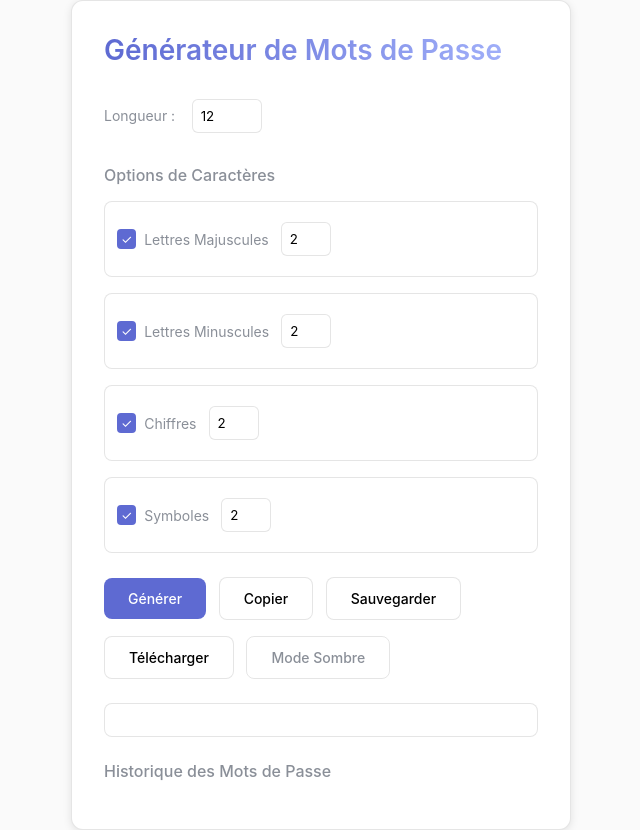
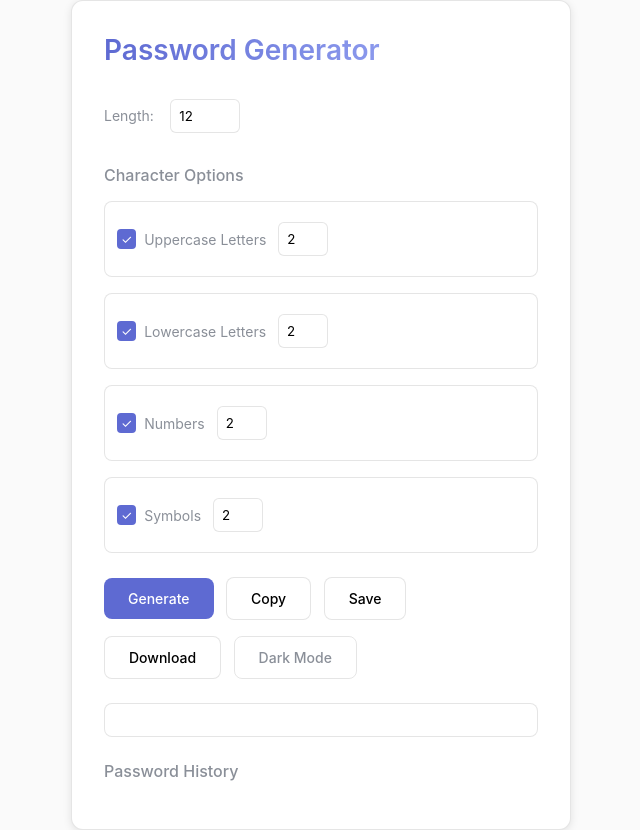
Before and after one commit to Lesh2192/password-generator, a website: page index.html in a window 1280 px wide. Shown: the whole page, without its empty margins (319-959 px from the left). Drawn offline with Linux system fonts and the light colour scheme.

Commit message:
Update index.html

```diff
--- a/index.html
+++ b/index.html
@@ -1,54 +1,54 @@
 <!DOCTYPE html>
-<html lang="fr">
+<html lang="en">
 <head>
     <meta charset="UTF-8">
     <meta name="viewport" content="width=device-width, initial-scale=1.0">
-    <title>Générateur de Mots de Passe</title>
+    <title>Password Generator</title>
     <link rel="stylesheet" href="style.css">
     <link href="https://fonts.googleapis.com/css2?family=Inter:wght@400;500;600&display=swap" rel="stylesheet">
 </head>
 <body>
     <div class="container">
-        <h1>Générateur de Mots de Passe</h1>
+        <h1>Password Generator</h1>
 
-        <label for="length">Longueur :</label>
+        <label for="length">Length:</label>
         <input type="number" id="length" value="12" min="1" max="20">
 
-        <h3>Options de Caractères</h3>
+        <h3>Character Options</h3>
         <div>
             <input type="checkbox" id="uppercase" checked>
-            <label for="uppercase">Lettres Majuscules</label>
+            <label for="uppercase">Uppercase Letters</label>
             <input type="number" id="count-uppercase" value="2" min="0" max="20" style="width: 50px;">
         </div>
 
         <div>
             <input type="checkbox" id="lowercase" checked>
-            <label for="lowercase">Lettres Minuscules</label>
+            <label for="lowercase">Lowercase Letters</label>
             <input type="number" id="count-lowercase" value="2" min="0" max="20" style="width: 50px;">
         </div>
 
         <div>
             <input type="checkbox" id="numbers" checked>
-            <label for="numbers">Chiffres</label>
+            <label for="numbers">Numbers</label>
             <input type="number" id="count-numbers" value="2" min="0" max="20" style="width: 50px;">
         </div>
 
         <div>
             <input type="checkbox" id="symbols" checked>
-            <label for="symbols">Symboles</label>
+            <label for="symbols">Symbols</label>
             <input type="number" id="count-symbols" value="2" min="0" max="20" style="width: 50px;">
         </div>
 
-        <button id="generate">Générer</button>
-        <button id="copy">Copier</button>
-        <button id="save">Sauvegarder</button>
-        <button id="download">Télécharger</button>
-        <button id="toggle-theme">Mode Sombre</button>
+        <button id="generate">Generate</button>
+        <button id="copy">Copy</button>
+        <button id="save">Save</button>
+        <button id="download">Download</button>
+        <button id="toggle-theme">Dark Mode</button>
 
         <h2 id="password"></h2>
         <h3 id="password-strength"></h3>
 
-        <h3>Historique des Mots de Passe</h3>
+        <h3>Password History</h3>
         <ul id="history"></ul>
     </div>
     <script src="script.js"></script>
```
